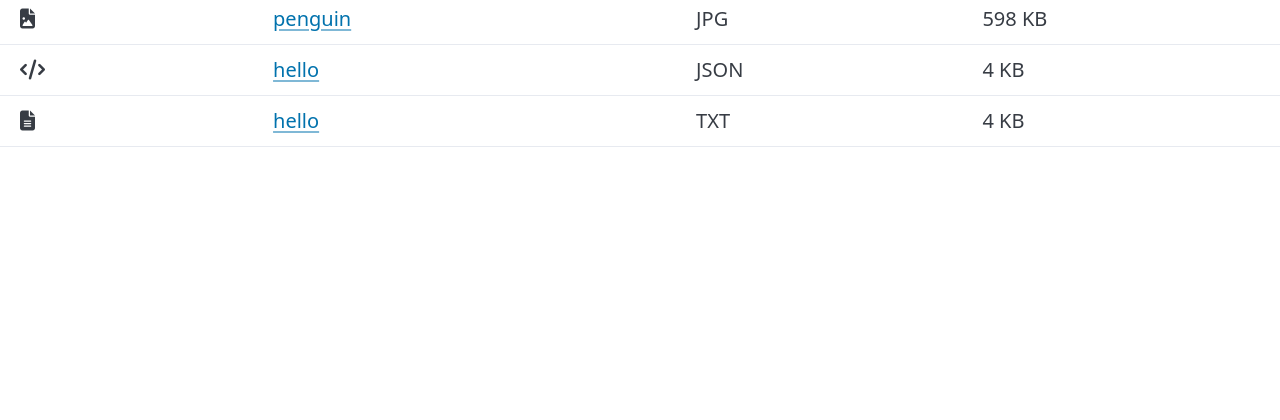
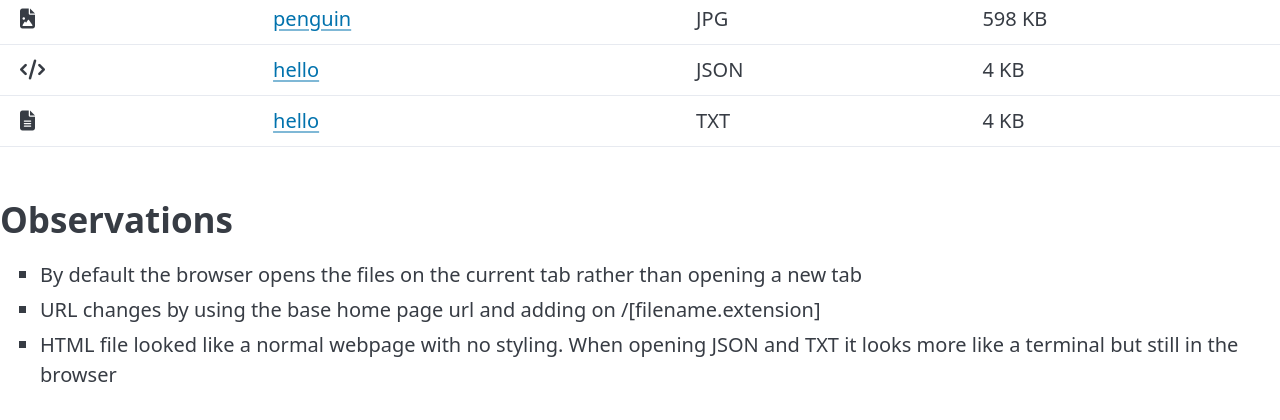
Before and after one commit to Carlosgtz7/file-browser, a plain HTML site: page index.html in a window 1280 px wide. Shown: the part 226-646 px from the top of the page. Drawn offline with nearby package versions, Linux system fonts and the light colour scheme.

Commit message:
Observations

```diff
--- a/index.html
+++ b/index.html
@@ -59,6 +59,13 @@
         </tr>
       </tbody>
     </table>
+
+    <h2>Observations</h2>
+    <ul>
+      <li>By default the browser opens the files on the current tab rather than opening a new tab</li>
+      <li>URL changes by using the base home page url and adding on /[filename.extension]</li>
+      <li>HTML file looked like a normal webpage with no styling. When opening JSON and TXT it looks more like a terminal but still in the browser</li>
+    </ul>
   </body>
   <script
     src="https://kit.fontawesome.com/c80802bb99.js"
```
